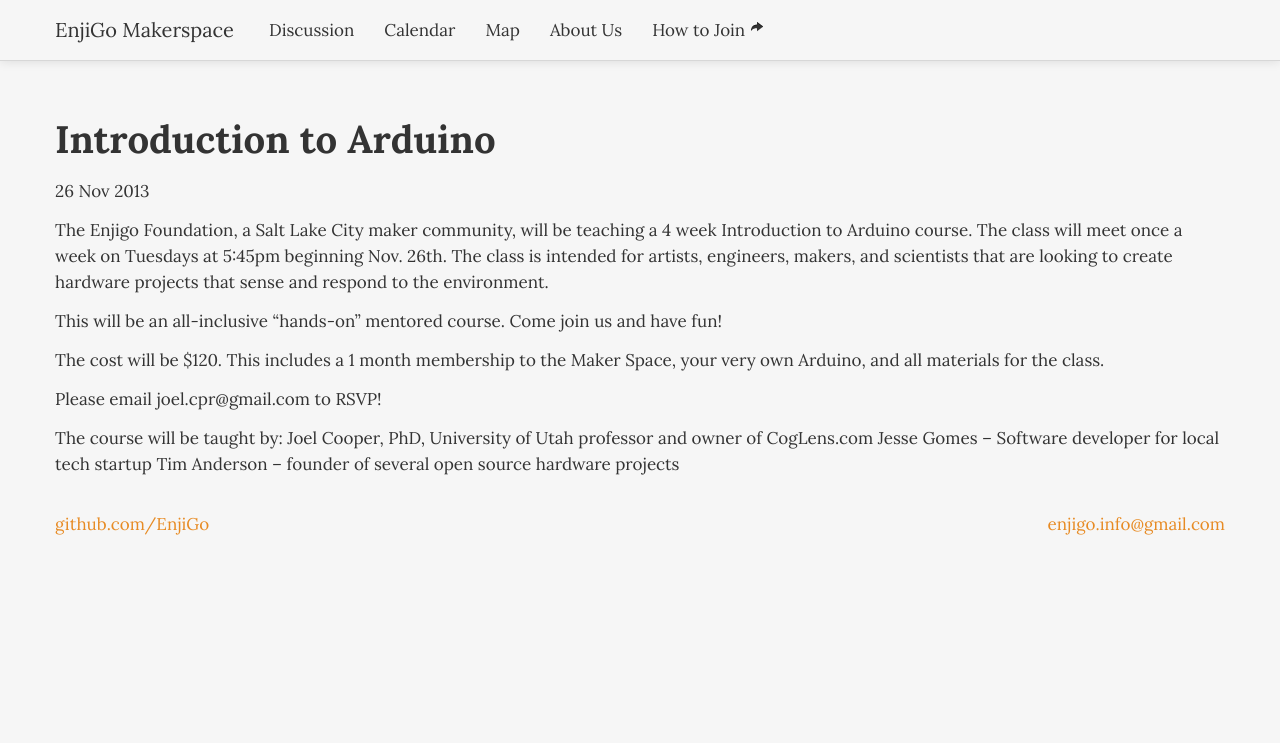
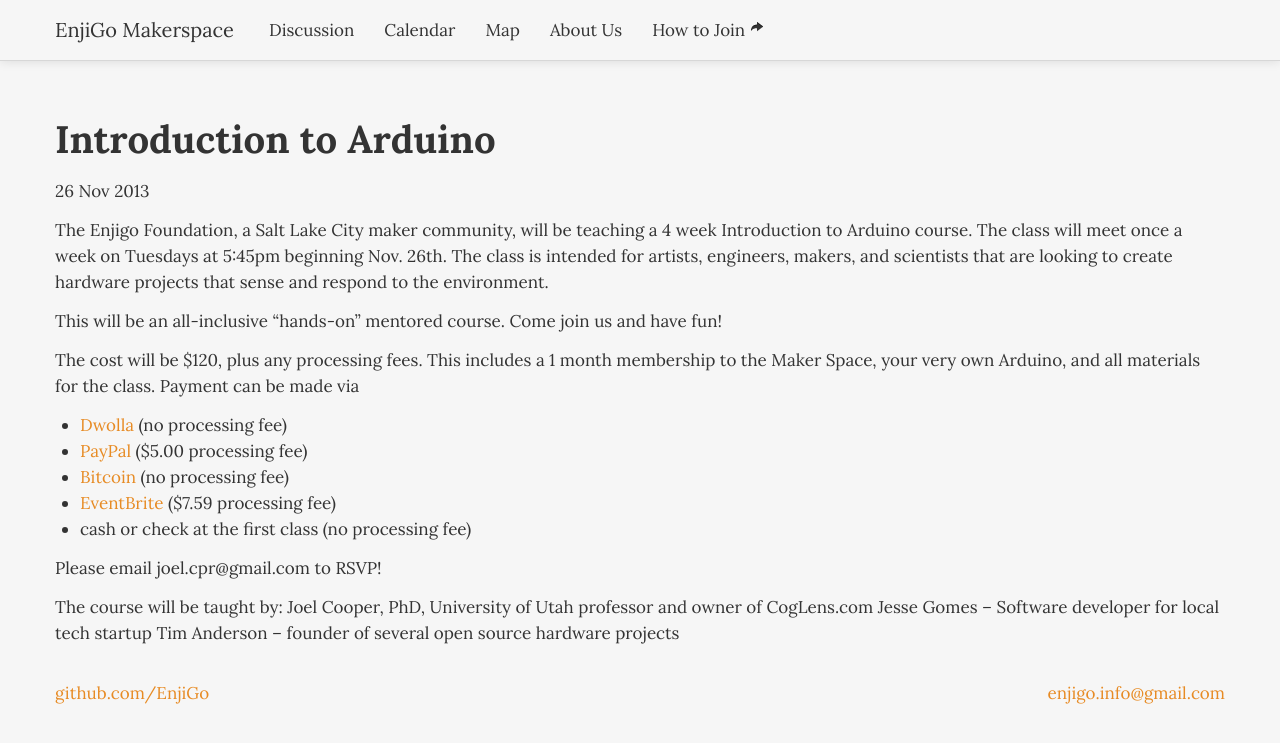
Before and after one commit to makesaltlake/website, a Jekyll site: the page built from _posts/2013-11-26-Introduction-to-Arduino.md, in a window 1280 px wide. Shown: the top 743 px of the page. Built offline with Jekyll 4.4.1, drawn with Linux system fonts in a browser that asks for light colours.

Commit message:
Update 2013-11-26-Introduction-to-Arduino.md
Added payment options

```diff
--- a/_posts/2013-11-26-Introduction-to-Arduino.md
+++ b/_posts/2013-11-26-Introduction-to-Arduino.md
@@ -21,7 +21,12 @@ The Enjigo Foundation, a Salt Lake City maker community, will be teaching a 4 we
 
 This will be an all-inclusive “hands-on” mentored course. Come join us and have fun!
 
-The cost will be $120. This includes a 1 month membership to the Maker Space, your very own Arduino, and all materials for the class.
+The cost will be $120, plus any processing fees. This includes a 1 month membership to the Maker Space, your very own Arduino, and all materials for the class. Payment can be made via
+  - <a href="http://enjigo.com/join.html#payment">Dwolla</a> (no processing fee)
+  - <a href="http://enjigo.com/join.html#payment">PayPal</a> ($5.00 processing fee)
+  - <a href="http://enjigo.com/join.html#payment">Bitcoin</a> (no processing fee)
+  - <a href="https://www.eventbrite.com/e/introduction-to-arduino-tickets-9353888733">EventBrite</a> ($7.59 processing fee)
+  - cash or check at the first class (no processing fee)
 
 Please email joel.cpr@gmail.com to RSVP!
 
```
